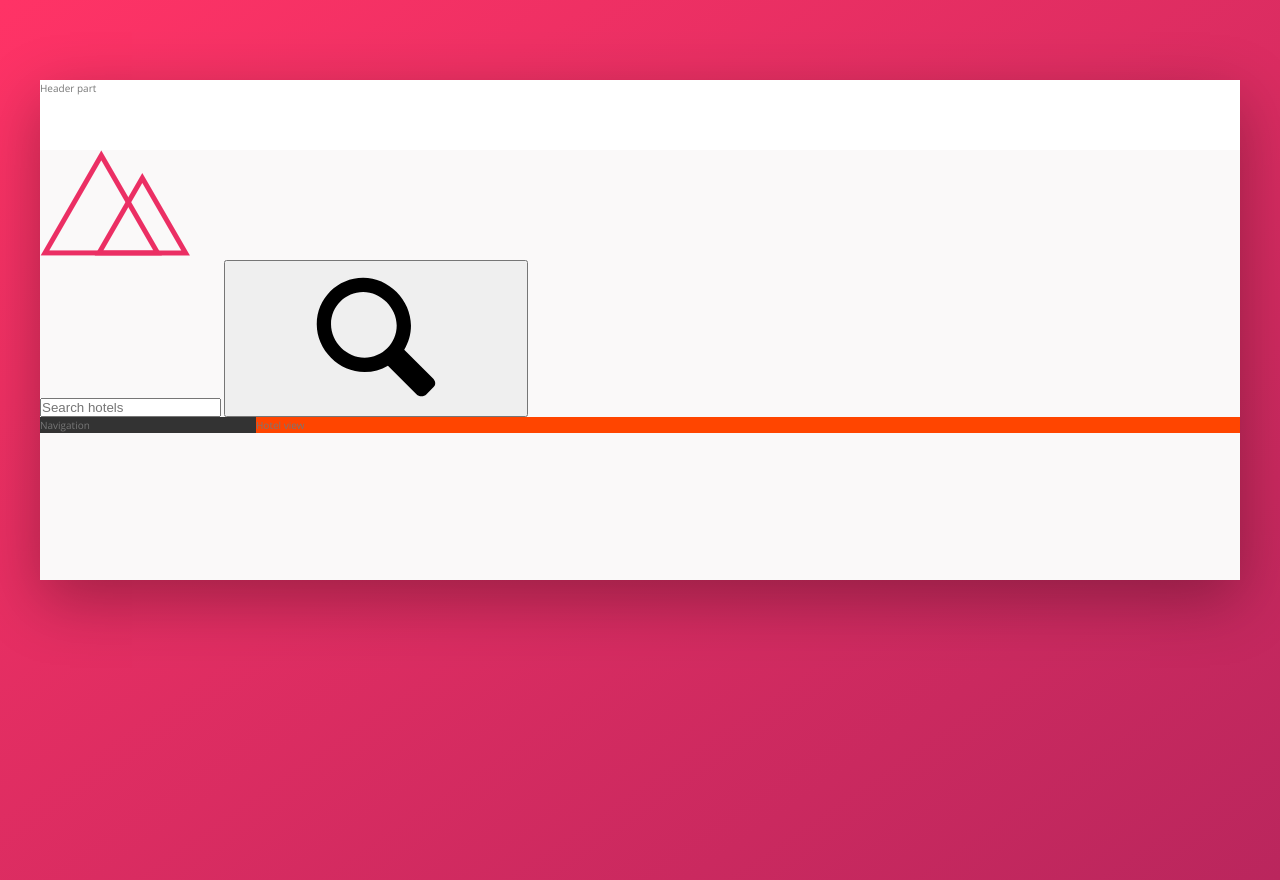
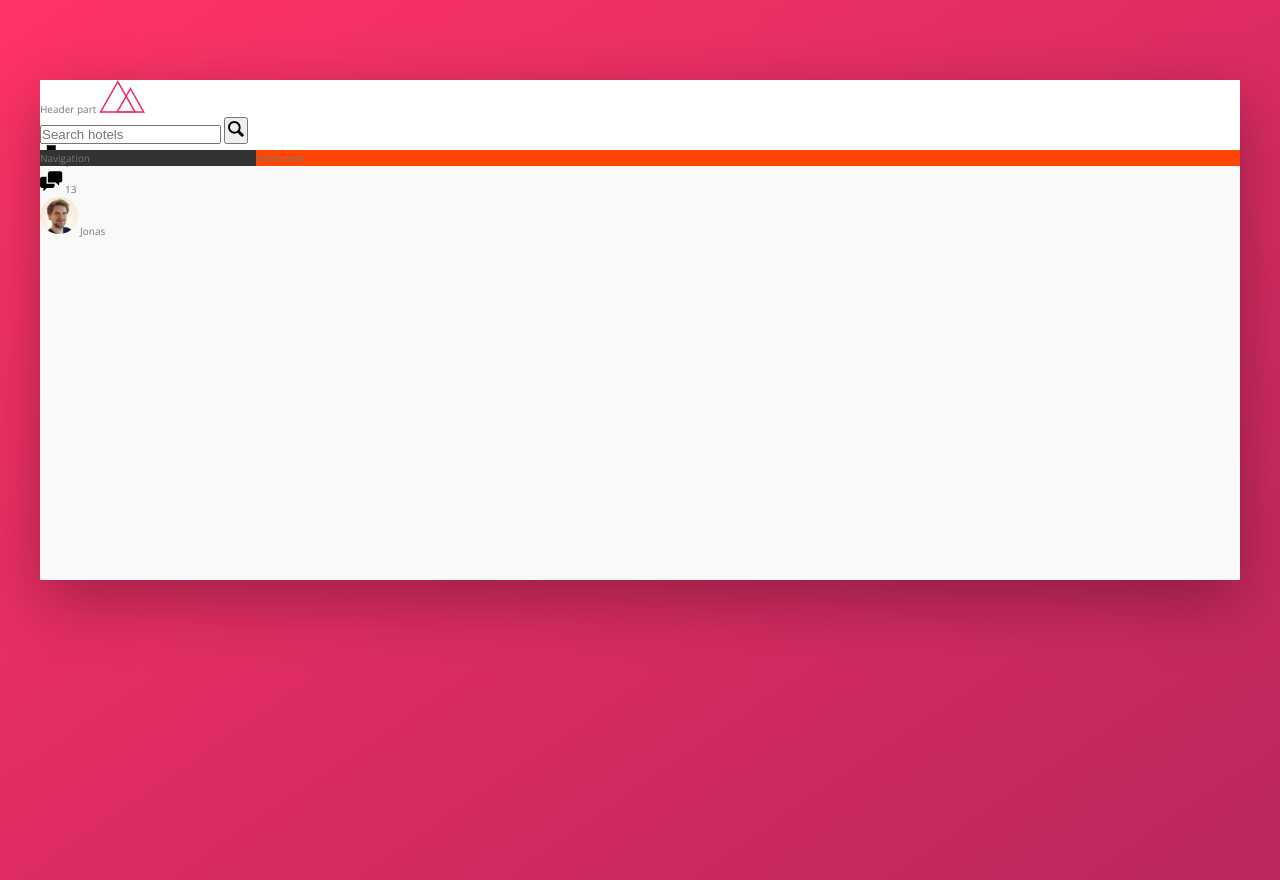
Before and after one commit to dhruvArora8053/CSS-Notes, a plain HTML site: page Trillo/index.html in a window 1280 px wide. Drawn offline with nearby package versions, Linux system fonts and the light colour scheme.

Commit message:
added components

```diff
--- a/Trillo/index.html
+++ b/Trillo/index.html
@@ -15,17 +15,48 @@
   </head>
   <body>
     <div class="container">
-      <header class="header">Header part</header>
+      <header class="header">
+        Header part
         <img src="img/logo.png" alt="trillo logo" class="logo" />
 
         <form action="#" class="search">
-        <input type="text" class="search__input" placeholder="Search hotels" />
+          <input
+            type="text"
+            class="search__input"
+            placeholder="Search hotels"
+          />
           <button class="search__button">
             <svg class="search__icon">
               <use xlink:href="img/sprite.svg#icon-magnifying-glass"></use>
             </svg>
           </button>
         </form>
+
+        <nav class="user-nav">
+          <div class="user-nav__icon-box">
+            <svg class="user-nav__icon">
+              <use xlink:href="img/sprite.svg#icon-bookmark"></use>
+            </svg>
+            <span class="user-nav__notification">7</span>
+          </div>
+
+          <div class="user-nav__icon-box">
+            <svg class="user-nav__icon">
+              <use xlink:href="img/sprite.svg#icon-chat"></use>
+            </svg>
+            <span class="user-nav__notification">13</span>
+          </div>
+
+          <div class="user-nav__user">
+            <img
+              src="img/user.jpg"
+              alt="User photo"
+              class="user-nav__user-photo"
+            />
+            <span class="user-nav__user-name">Jonas</span>
+          </div>
+        </nav>
+      </header>
       <div class="content">
         <nav class="sidebar">Navigation</nav>
 
--- a/Trillo/styles.css
+++ b/Trillo/styles.css
@@ -94,3 +94,49 @@ body {
   background-color: orangered;
   flex: 1;
 }
+
+/* /////////////////////////////////////////////// */
+/* LOGO */
+.logo {
+  height: 3.25rem;
+}
+
+/* /////////////////////////////////////////////// */
+/* SEARCH */
+.search__input {
+}
+
+.search__button {
+}
+
+.search__icon {
+  height: 2rem;
+  width: 2rem;
+}
+
+/* /////////////////////////////////////////////// */
+/* USER NAVIGATION */
+.user-nav {
+}
+
+.user-nav__icon-box {
+}
+
+.user-nav__icon {
+  height: 2.25rem;
+  width: 2.25rem;
+}
+
+.user-nav__notification {
+}
+
+.user-nav__user {
+}
+
+.user-nav__user-photo {
+    height: 3.75rem;
+    border-radius: 50%;
+}
+
+.user-nav__user-name {
+}
```
Lines whose indentation alone changed are shown as unchanged.
